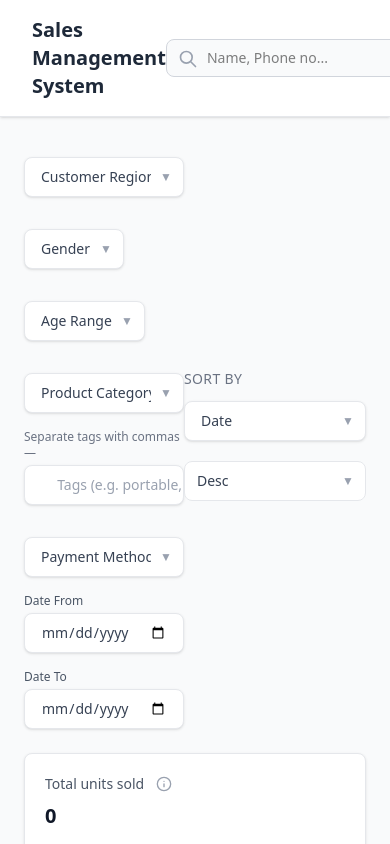
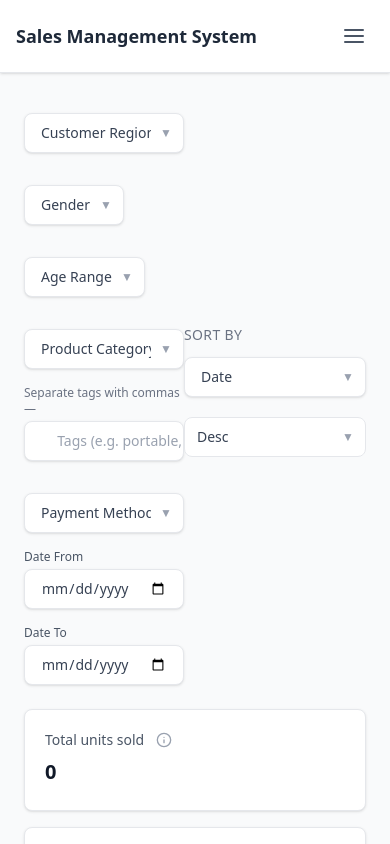
Before and after one commit to Xskull27/Retail_Management_System_, a React (Vite) app in the folder frontend/: page / in a window 390 px wide. Shown: the top 844 px of the page. Built offline with nearby package versions, Linux system fonts and the light colour scheme; no server answers.

Commit message:
header ui updated

```diff
--- a/frontend/src/components/Header.tsx
+++ b/frontend/src/components/Header.tsx
@@ -1,17 +1,40 @@
+import React, { useState } from "react";
+
 interface HeaderProps {
     search: string;
     setSearch: (search: string) => void;
 }
 
 export default function Header({ search, setSearch }: HeaderProps) {
+    const [open, setOpen] = useState(false);
+
     return (
-        <div className="bg-white border-b border-gray-200 px-8 py-4 flex items-center justify-between shadow-sm">
-
-            <h1 className="text-xl font-semibold text-gray-800">Sales Management System</h1>
-
+        <div className="relative bg-white border-b border-gray-200 px-4 sm:px-8 py-4 flex items-center justify-between shadow-sm">
+            <h1 className="text-lg sm:text-xl font-semibold text-gray-800">Sales Management System</h1>
 
             <div className="flex items-center gap-4">
-                {/* Search Bar */}
+                {/* Mobile menu button */}
+                <button
+                    aria-label="Toggle menu"
+                    onClick={() => setOpen((s) => !s)}
+                    className="sm:hidden p-2 rounded-md hover:bg-gray-100 focus:outline-none"
+                >
+                    {open ? (
+                        <svg className="w-6 h-6 text-gray-600" viewBox="0 0 24 24" fill="none" stroke="currentColor" strokeWidth="2" strokeLinecap="round" strokeLinejoin="round">
+                            <line x1="18" y1="6" x2="6" y2="18" />
+                            <line x1="6" y1="6" x2="18" y2="18" />
+                        </svg>
+                    ) : (
+                        <svg className="w-6 h-6 text-gray-600" viewBox="0 0 24 24" fill="none" stroke="currentColor" strokeWidth="2" strokeLinecap="round" strokeLinejoin="round">
+                            <line x1="3" y1="12" x2="21" y2="12" />
+                            <line x1="3" y1="6" x2="21" y2="6" />
+                            <line x1="3" y1="18" x2="21" y2="18" />
+                        </svg>
+                    )}
+                </button>
+
+                {/* Desktop controls */}
+                <div className="hidden sm:flex items-center gap-4">
                     <div className="relative">
                         <input
                             type="text"
@@ -30,7 +53,6 @@ export default function Header({ search, setSearch }: HeaderProps) {
                         </svg>
                     </div>
 
-
                     <div className="flex items-center gap-3">
                         <div className="w-10 h-10 bg-gradient-to-br from-cyan-400 to-blue-500 rounded-full flex items-center justify-center text-white font-semibold text-sm shadow-md">
                             R
@@ -38,5 +60,35 @@ export default function Header({ search, setSearch }: HeaderProps) {
                     </div>
                 </div>
             </div>
+
+            {/* Mobile dropdown */}
+            {open && (
+                <div className="sm:hidden absolute right-4 top-full mt-2 w-64 bg-white border border-gray-200 rounded-lg shadow-md p-3 z-40">
+                    <div className="relative mb-3">
+                        <input
+                            type="text"
+                            placeholder="Name, Phone no..."
+                            value={search}
+                            onChange={(e) => setSearch(e.target.value)}
+                            className="w-full pl-10 pr-4 py-2 bg-gray-50 border border-gray-300 rounded-lg text-sm focus:outline-none focus:ring-2 focus:ring-blue-500 focus:border-transparent"
+                        />
+                        <svg
+                            className="absolute left-3 top-2.5 w-5 h-5 text-gray-400"
+                            fill="none"
+                            stroke="currentColor"
+                            viewBox="0 0 24 24"
+                        >
+                            <path strokeLinecap="round" strokeLinejoin="round" strokeWidth={2} d="M21 21l-6-6m2-5a7 7 0 11-14 0 7 7 0 0114 0z" />
+                        </svg>
+                    </div>
+                    <div className="flex items-center">
+                        <div className="w-10 h-10 bg-gradient-to-br from-cyan-400 to-blue-500 rounded-full flex items-center justify-center text-white font-semibold text-sm shadow-md">
+                            R
+                        </div>
+                        <div className="ml-3 text-sm text-gray-700">Profile</div>
+                    </div>
+                </div>
+            )}
+        </div>
     );
 }
```
Lines whose indentation alone changed are shown as unchanged.
